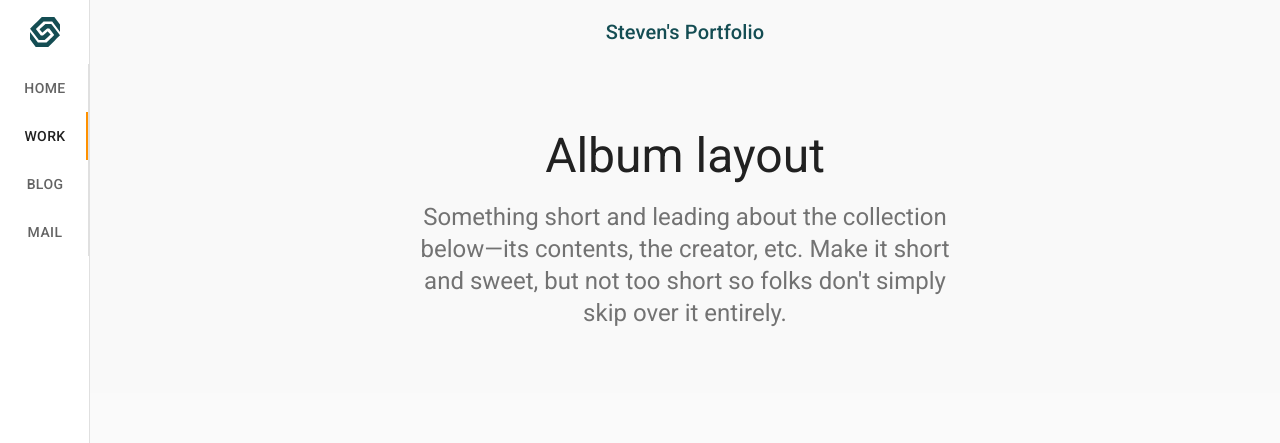
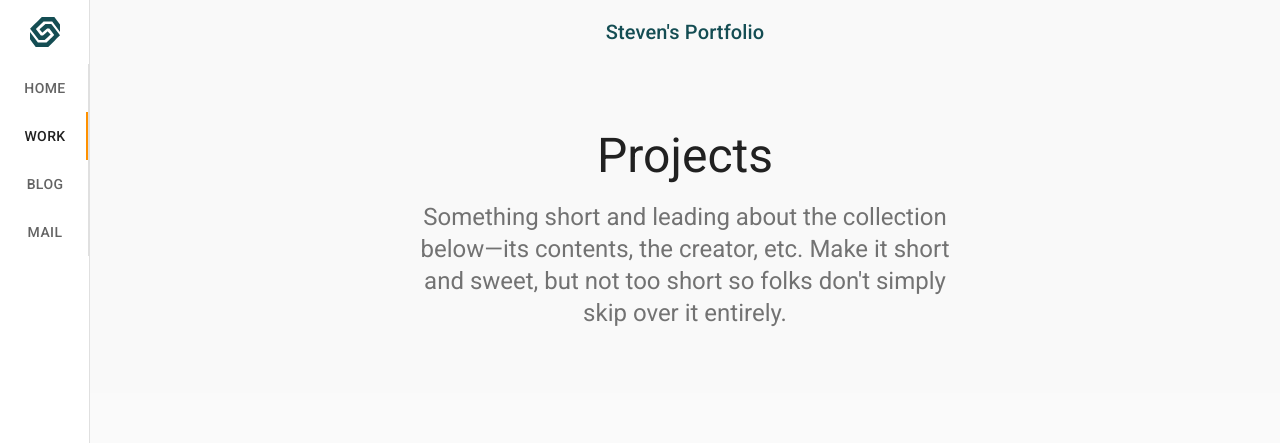
Before and after one commit to stevendelro/Portfolio, a Next.js app: page /work in a window 1280 px wide. Shown: the top 443 px of the page. Built offline with nearby package versions, Linux system fonts and the light colour scheme.

Commit message:
extracted out hero text.

```diff
--- a/pages/work.js
+++ b/pages/work.js
@@ -8,6 +8,7 @@ import Grid from '@material-ui/core/Grid';
 import Typography from '@material-ui/core/Typography';
 import { makeStyles } from '@material-ui/core/styles';
 import Container from '@material-ui/core/Container';
+import HeroText from '../components/HeroText'
 
 const useStyles = makeStyles((theme) => ({
   icon: {
@@ -16,9 +17,6 @@ const useStyles = makeStyles((theme) => ({
   heroContent: {
     backgroundColor: '#f9f9f9',
     padding: theme.spacing(8, 0, 6),
-  },
-  heroButtons: {
-    marginTop: theme.spacing(4),
   },
   cardGrid: {
     paddingTop: theme.spacing(8),
@@ -41,26 +39,15 @@ const cards = [1, 2, 3, 4, 5, 6, 7, 8, 9];
 
 export default function Album() {
   const classes = useStyles();
-
+  const heroParagraph = `Something short and leading about the collection below—its contents, the creator, etc.
+  Make it short and sweet, but not too short so folks don't simply skip over it
+  entirely.
+`
   return (
     <React.Fragment>
       <main>
-        {/* Hero unit */}
-        <div className={classes.heroContent}>
-          <Container maxWidth="sm">
-            <Typography component="h1" variant="h3" align="center" color="textPrimary" gutterBottom>
-              Album layout
-            </Typography>
-            <Typography variant="h5" align="center" color="textSecondary" paragraph>
-              Something short and leading about the collection below—its contents, the creator, etc.
-              Make it short and sweet, but not too short so folks don&apos;t simply skip over it
-              entirely.
-            </Typography>
-
-          </Container>
-        </div>
+      <HeroText title='Projects' paragraph={heroParagraph}/>
         <Container className={classes.cardGrid} maxWidth="md">
-          {/* End hero unit */}
           <Grid container spacing={4}>
             {cards.map((card) => (
               <Grid item key={card} xs={12} sm={6} md={4}>
```
Also changed, not shown: pages/blog/index.js (+8 -2 lines).
